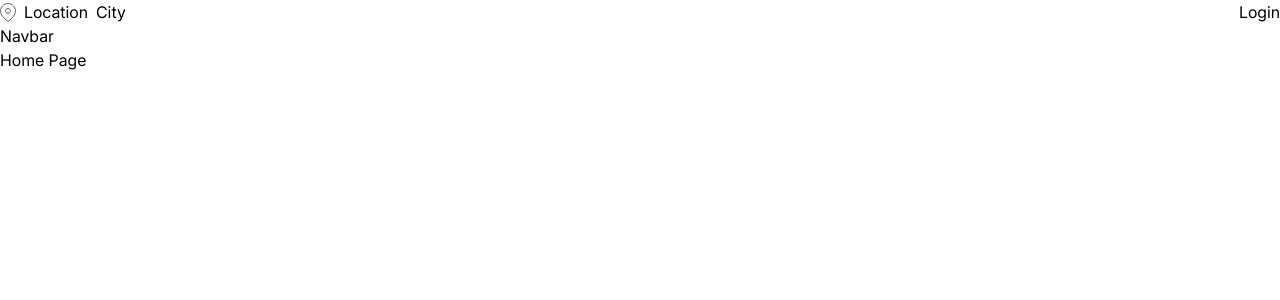
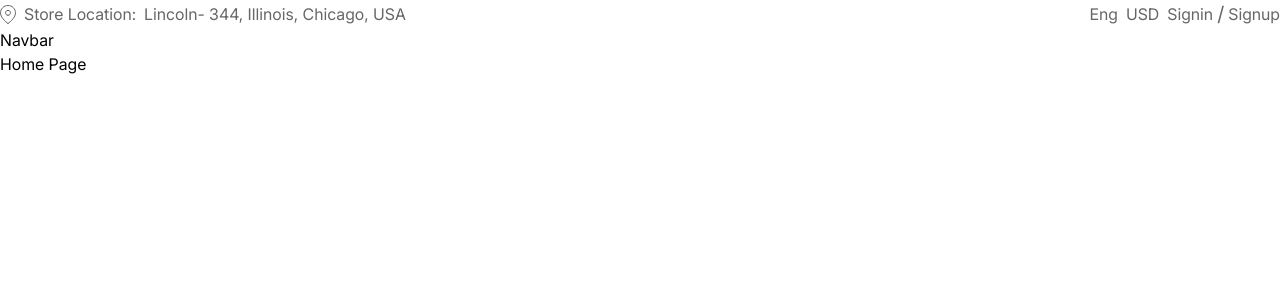
Before and after one commit to Shanto-prime/e-commerce-frontend, a React (Vite) app: page / in a window 1280 px wide. Shown: the top 300 px of the page. Built offline with nearby package versions, Linux system fonts and the light colour scheme.

Commit message:
feat: update Navbar component with location details and enhance login/signup options

```diff
--- a/src/Components/Navbar/Navbar.jsx
+++ b/src/Components/Navbar/Navbar.jsx
@@ -5,22 +5,42 @@ export default function Navbar() {
     return (
         <>
             <nav className="container mx-auto">
-                <div className="flex justify-between items-center">
+                <div className="flex justify-between items-center text-[var(--pg-1)]">
                     <div className="flex items-center cursor-pointer">
                         <MapPinSVG className="h-6 w-6" />
-                        <span className="ml-2">Location</span>
-                        <span className="ml-2">City</span>
+                        <span className="ml-2">Store Location:</span>
+                        <span className="ml-2">
+                            Lincoln- 344, Illinois, Chicago, USA
+                        </span>
+                    </div>
+                    <div className="flex items-center gap-2">
+                        <div className="flex items-center gap-2">
+                            <span>Eng</span>
+                            <span>USD</span>
                         </div>
                         <div>
                             {isLogin ? (
+                                <div className="flex items-center gap-1 ">
                                     <button onClick={() => setIsLogin(false)}>
                                         Logout
                                     </button>
+                                    <span className="text-xl">/</span>
+                                    <button onClick={() => setIsLogin(false)}>
+                                        Profile
+                                    </button>
+                                </div>
                             ) : (
+                                <div className="flex items-center gap-1 ">
                                     <button onClick={() => setIsLogin(true)}>
-                                Login
+                                        Signin
                                     </button>
+                                    <span className="text-xl">/</span>
+                                    <button onClick={() => setIsLogin(true)}>
+                                        Signup
+                                    </button>
+                                </div>
                             )}
+                        </div>
                     </div>
                 </div>
             </nav>
--- a/src/index.css
+++ b/src/index.css
@@ -1,6 +1,9 @@
 @import "tailwindcss";
 @theme {
     --font-inter: "Inter", sans-serif;
+}
+:root {
+    --pg-1: #666666;
 }
 
 body {
```
Lines whose indentation alone changed are shown as unchanged.
